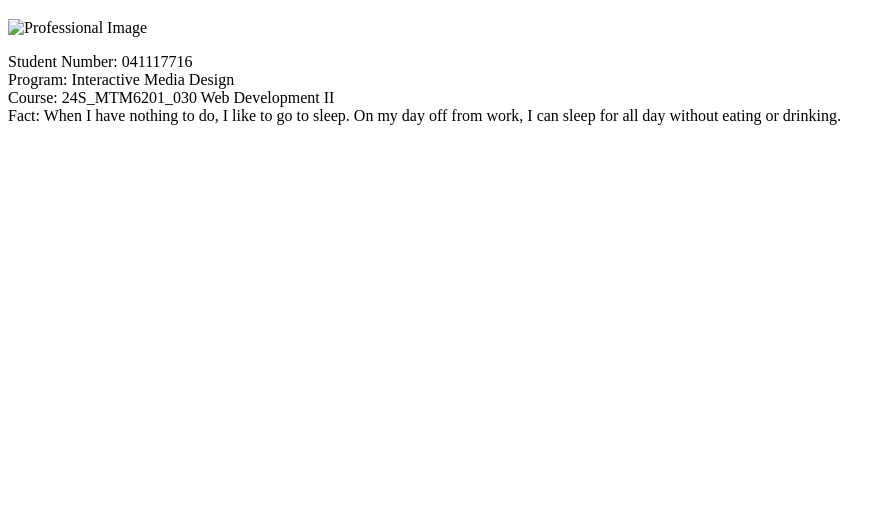
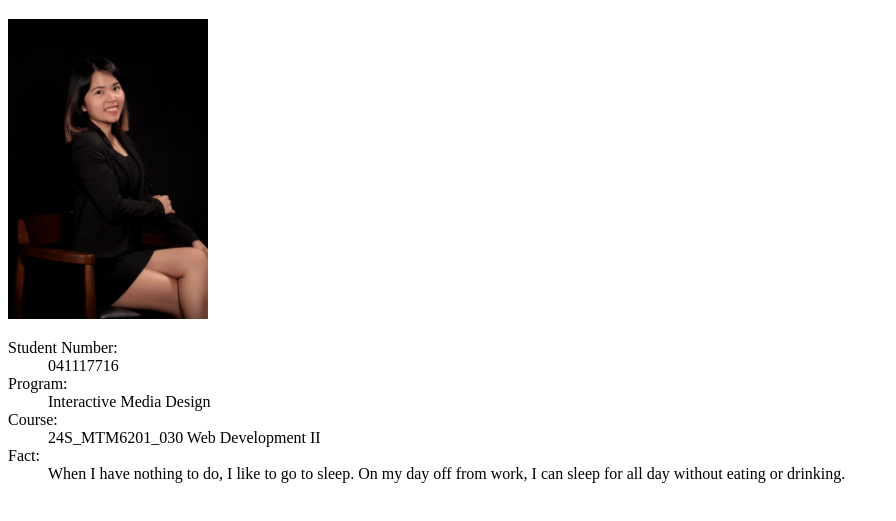
Before and after one commit to hannahalgonquin/mtm6201-week1, a plain HTML site: page index.html in a window 1280 px wide. Shown: the part 61-582 px from the top of the page, without its empty margins (0-896 px from the left). Drawn offline with Linux system fonts and the light colour scheme.

Commit message:
update 1

```diff
--- a/index.html
+++ b/index.html
@@ -7,12 +7,16 @@
 </head>
 <body>
     <h1>Thi Bich Hanh Nguyen</h1>
-    <img scr="image/my-image.jpg" alt="Professional Image"/>
+    <img src="images/my-image.jpg" alt="Professional Image" width="200px">
     <dl>
-        <dt>Student Number: 041117716</dt>
-        <dt>Program: Interactive Media Design</dt>
-        <dt>Course: 24S_MTM6201_030 Web Development II</dt>
-        <dt>Fact: When I have nothing to do, I like to go to sleep. On my day off from work, I can sleep for all day without eating or drinking. </dt>
+        <dt>Student Number:</dt>
+        <dd>041117716</dd>
+        <dt>Program:</dt>
+        <dd>Interactive Media Design</dd>
+        <dt>Course:</dt>
+        <dd>24S_MTM6201_030 Web Development II</dd>
+        <dt>Fact:</dt>
+        <dd>When I have nothing to do, I like to go to sleep. On my day off from work, I can sleep for all day without eating or drinking. </dd>
     </dl>
 </body>
 </html>
```
Also changed, not shown: images/my-image.jpg (renamed from image/my-image.jpg), 1 other file.
